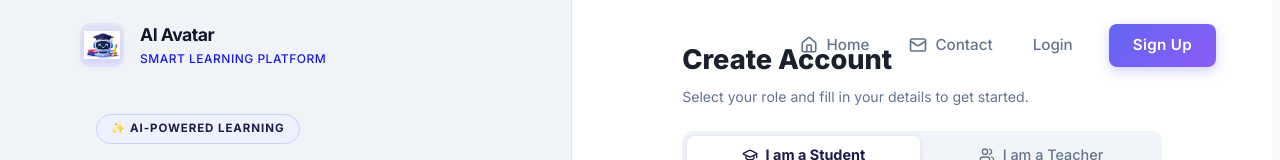
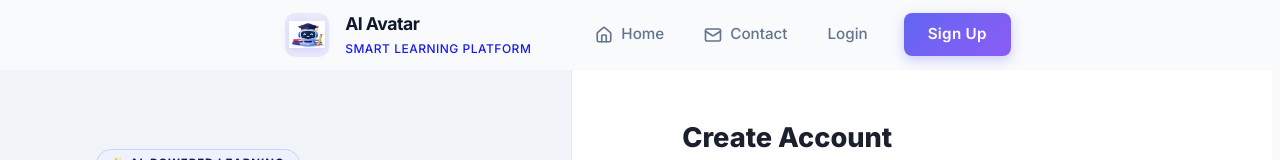
Before and after one commit to Swathidattha02/chatbot_web, a React (Create React App) app in the folder website_frontend/: page /signup in a window 1280 px wide. Shown: the top 160 px of the page. Built offline with nearby package versions, Linux system fonts and the light colour scheme; no server answers.

Commit message:
resolved navbar css issues

```diff
--- a/website_frontend/src/App.js
+++ b/website_frontend/src/App.js
@@ -75,7 +75,7 @@ function AppContent() {
 
   return (
     <>
-      {!isChatPage && !isTeacherPage && !isAdminPage && <Navbar />}
+      {!isChatPage && !isSubjectPage && !isTeacherPage && !isAdminPage && <Navbar />}
       <Routes>
         <Route path="/" element={<Home />} />
         <Route path="/login" element={<Login />} />
--- a/website_frontend/src/styles/AuthNew.css
+++ b/website_frontend/src/styles/AuthNew.css
@@ -7,7 +7,8 @@
 /* ── SIGNUP: Full-page two-column layout ──────────────────────── */
 .signup-page {
     display: flex;
-    min-height: 100vh;
+    min-height: calc(100vh - 70px);
+    margin-top: 70px;
     font-family: 'Inter', sans-serif;
     align-items: stretch;
 }
@@ -23,9 +24,8 @@
     justify-content: center;
     padding: 3rem 2.5rem;
     border-right: 1px solid #e2e8f0;
-    position: sticky;
-    top: 0;
-    height: 100vh;
+    position: relative;
+    height: calc(100vh - 70px);
     overflow: hidden;
 }
 
@@ -127,10 +127,12 @@
     width: 55%;
     background: #ffffff;
     display: flex;
-    align-items: center;
+    align-items: flex-start;
     justify-content: center;
     padding: 2.5rem 2rem;
     overflow-y: auto;
+    height: calc(100vh - 70px);
+    padding-top: 3rem;
 }
 
 .signup-right-inner {
@@ -385,13 +387,15 @@
    LOGIN PAGE — centered card
    ════════════════════════════════════════════ */
 .auth-new-container {
-    min-height: 100vh;
+    min-height: calc(100vh - 70px);
+    margin-top: 70px;
     background: #f0f4f8;
     display: flex;
-    align-items: center;
+    align-items: flex-start;
     justify-content: center;
-    padding: 2rem 1rem;
+    padding: 3rem 1rem 2rem 1rem;
     font-family: 'Inter', sans-serif;
+    overflow-y: auto;
 }
 
 .auth-new-card {
--- a/website_frontend/src/styles/Navbar.css
+++ b/website_frontend/src/styles/Navbar.css
@@ -12,6 +12,7 @@
     --shadow-md: 0 4px 6px -1px rgba(0, 0, 0, 0.1), 0 2px 4px -1px rgba(0, 0, 0, 0.06);
     --shadow-lg: 0 10px 15px -3px rgba(0, 0, 0, 0.1), 0 4px 6px -2px rgba(0, 0, 0, 0.05);
     --transition: all 0.3s cubic-bezier(0.4, 0, 0.2, 1);
+    --navbar-height: 70px;
 }
 
 /* ==================== NAVBAR CONTAINER ==================== */
@@ -20,11 +21,17 @@
     background: linear-gradient(180deg, #ffffff 0%, #f8fafc 100%);
     border-bottom: 1px solid rgba(226, 232, 240, 0.5);
     box-shadow: 0 2px 8px rgba(0, 0, 0, 0.06);
-    position: sticky;
+    position: fixed;
     top: 0;
+    left: 0;
+    right: 0;
+    width: 100%;
+    height: var(--navbar-height);
     z-index: 1000;
     backdrop-filter: blur(12px);
     background-attachment: fixed;
+    display: flex;
+    align-items: center;
 }
 
 .navbar-container {
--- a/website_frontend/src/styles/PDFViewer.css
+++ b/website_frontend/src/styles/PDFViewer.css
@@ -1,5 +1,5 @@
 .pdf-viewer-container {
-    min-height: calc(100vh - 64px);
+    min-height: 100vh;
     /* Account for Navbar height */
     background: linear-gradient(135deg, #1e1b4b 0%, #312e81 100%);
     padding: 20px 30px;
--- a/website_frontend/src/styles/SubjectChapters.css
+++ b/website_frontend/src/styles/SubjectChapters.css
@@ -4,7 +4,7 @@
 
 /* Outer wrapper — same gradient as PDF viewer */
 .chapters-container {
-    min-height: calc(100vh - 64px);
+    min-height: 100vh;
     background: linear-gradient(135deg, #1e1b4b 0%, #312e81 100%);
     padding: 16px 20px;
 }
```
